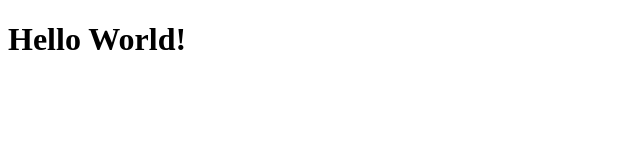
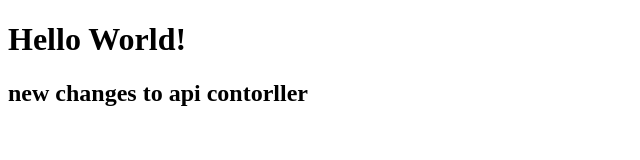
Before and after one commit to ma867/APIGroup4, a plain HTML site: page index.html in a window 1280 px wide. Shown: the whole page, without its empty margins (0-640 px from the left). Drawn offline with Linux system fonts and the light colour scheme.

Commit message:
done with html

```diff
--- a/index.html
+++ b/index.html
@@ -8,5 +8,6 @@
 </head>
 <body>
     <h1>Hello World!</h1>
+    <h2>new changes to api contorller</h2>
 </body>
 </html>
```
